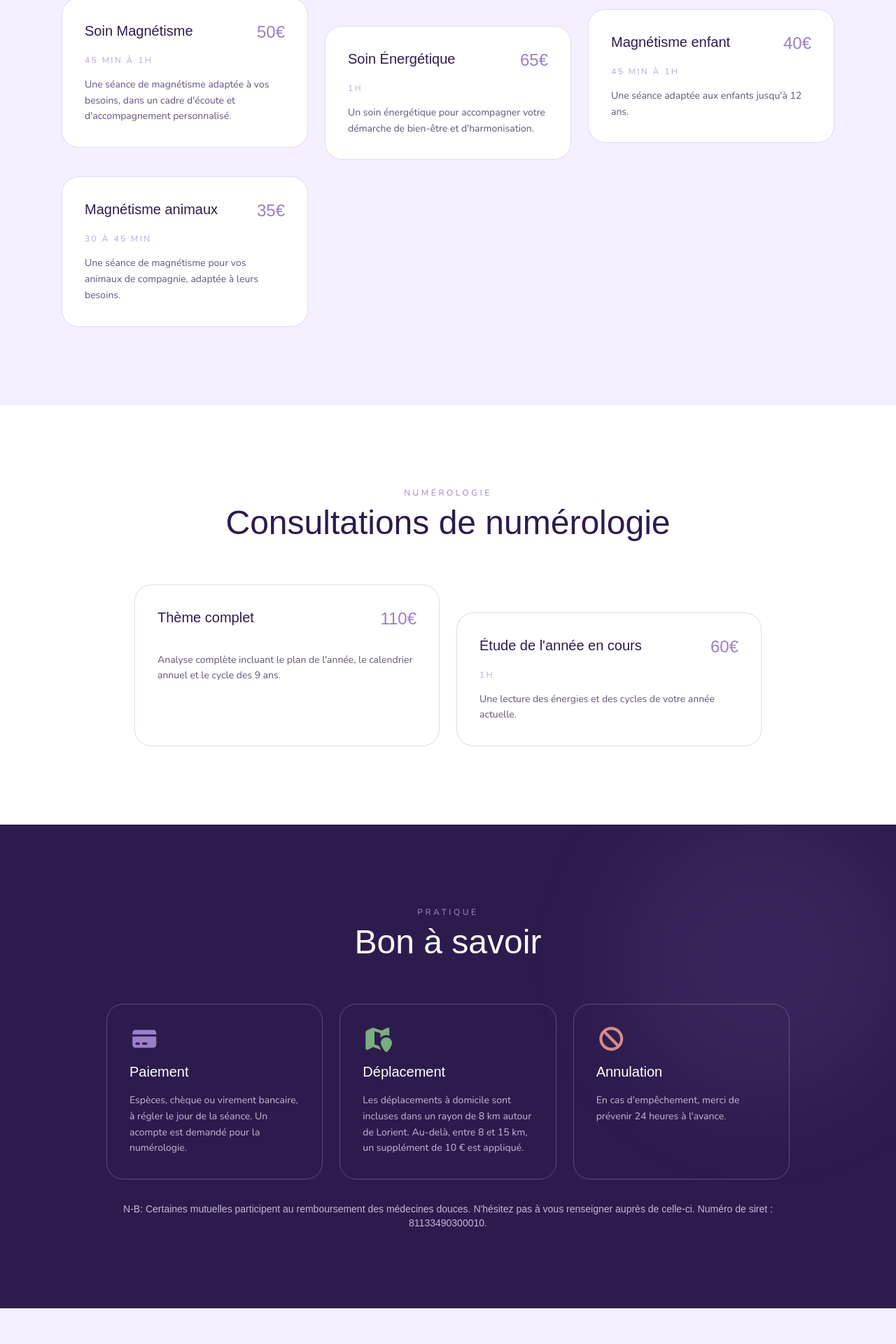
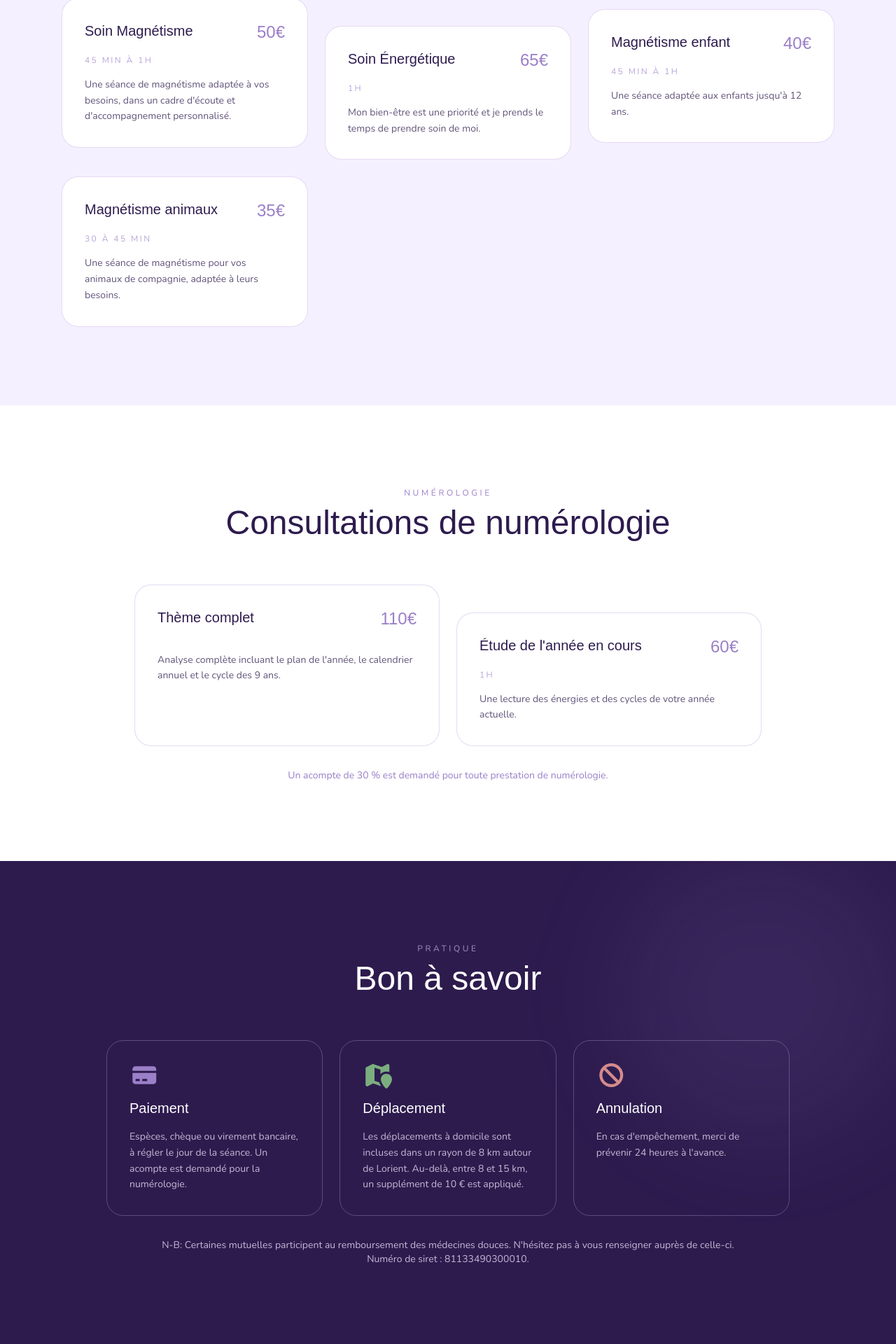
Before and after one commit to GumSurf/maryse-bien-etre, a Next.js app: page /tarifs in a window 1280 px wide. Shown: the part 1626-3546 px from the top of the page at 70% size. Built offline with nearby package versions, Linux system fonts and the light colour scheme; a web font is replaced by a local one.

Commit message:
Refactor: amélioration des descriptions et ajout d'informations sur les prestations de numérologie

```diff
--- a/src/app/lib/data.ts
+++ b/src/app/lib/data.ts
@@ -7,7 +7,7 @@ export const services = [
     {
     slug: "magnetisme",
     title: "Magnétisme",
-    description: "Depuis que je suis enfant , je ressens et je pratique  le magnétisme , un don transmis avec Amour  par ma grand-mère  Eléonore  . Je vous accompagne avec bienveillance afin de favoriser un rééquilibrage énergétique et retrouver davantage de sérénité au quotidien.  .Aujourd'hui je l'associe  à la numérologie  pour vous accompagner avec douceur en cabinet ou à distance .",
+    description: "Depuis que je suis enfant, je ressens et je pratique le magnétisme, un don transmis avec Amour par ma grand-mère Eléonore. Je vous accompagne avec bienveillance afin de favoriser un rééquilibrage énergétique et retrouver davantage de sérénité au quotidien. Aujourd'hui je l'associe à la numérologie pour vous accompagner avec douceur en cabinet ou à distance.",
     href: "/magnetisme",
     icon: faHandsHoldingCircle,
     color: "var(--magnetisme-color)",
@@ -186,7 +186,7 @@ export const tarifsMagnetisme = [
     prix: "65€",
     duree: "1h",
     description:
-      "Un soin énergétique pour accompagner votre démarche de bien-être et d'harmonisation.",
+      "Mon bien-être est une priorité et je prends le temps de prendre soin de moi.",
   },
   {
     id: "magnetisme-enfant",
--- a/src/app/tarifs/page.tsx
+++ b/src/app/tarifs/page.tsx
@@ -214,6 +214,9 @@ export default function TarifsPage() {
               <TarifCard key={tarif.id} tarif={tarif} index={i} />
             ))}
           </div>
+          <p className="font-lato text-sm text-[#9B7FC8] mt-8 text-center">
+            Un acompte de 30 % est demandé pour toute prestation de numérologie.
+          </p>
         </div>
       </section>
 
@@ -262,8 +265,9 @@ export default function TarifsPage() {
               </motion.div>
             ))}
           </div>
-          <p className="text-sm text-[#E8E0F5]/80 mt-8 text-center">
-            N-B: Certaines mutuelles participent au remboursement des médecines douces. N'hésitez pas à vous renseigner auprès de celle-ci. Numéro de siret : 81133490300010.
+          <p className="font-lato text-sm text-[#E8E0F5]/80 mt-8 text-center">
+            N-B: Certaines mutuelles participent au remboursement des médecines douces. N'hésitez pas à vous renseigner auprès de celle-ci.
+            <br />Numéro de siret : 81133490300010.
           </p>
         </div>
       </section>
```
